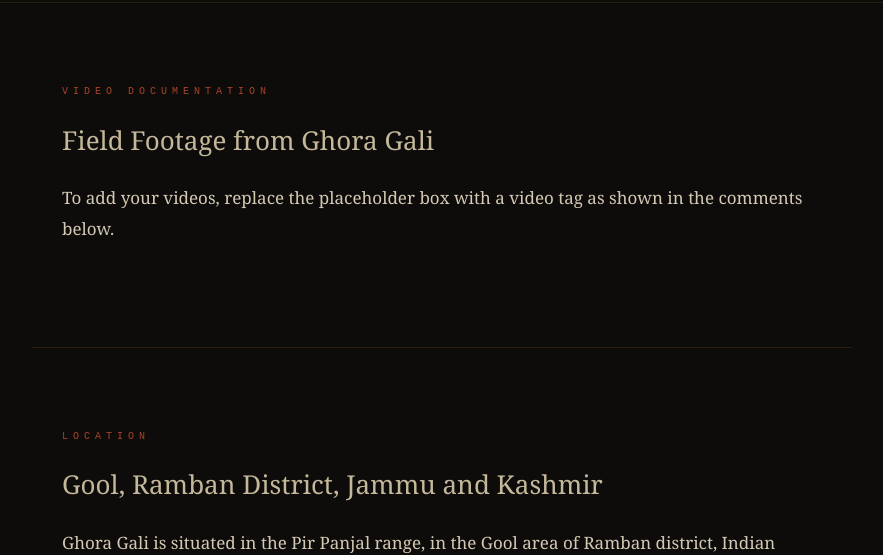
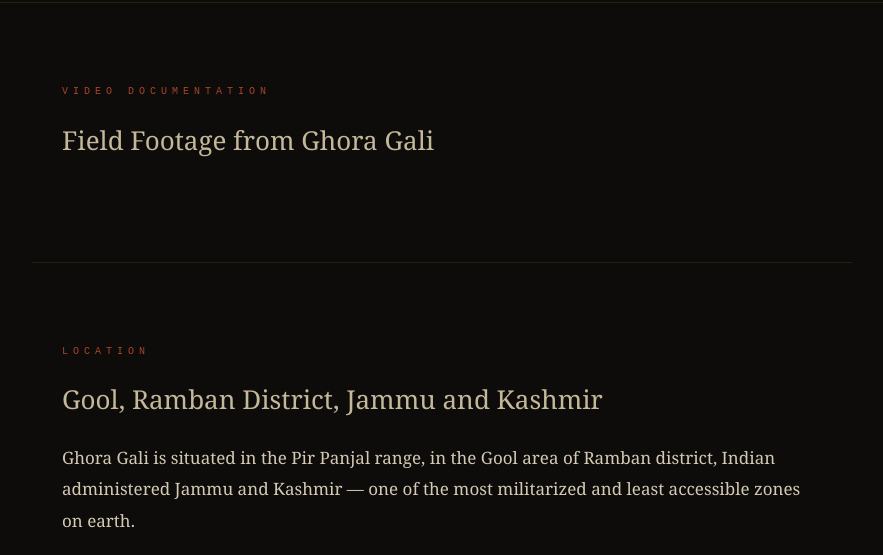
Before and after one commit to Ashfaq010/Petrified-Wedding-of-the-Himalayas-A-Digital-Archaeological-Preservation-Project-of-Ghora-Gali-Gool, a plain HTML site: page index.html in a window 1280 px wide. Shown: the part 6182-6737 px from the top of the page, without its empty margins (198-1081 px from the left). Drawn offline with Linux system fonts and the light colour scheme.

Commit message:
Remove video placeholder instructions from index.html
Removed instructions for adding videos in the video section.

```diff
--- a/index.html
+++ b/index.html
@@ -800,9 +800,6 @@ footer {
 <section id="videos">
   <span class="label">Video Documentation</span>
   <h2>Field Footage from Ghora Gali</h2>
-  <p>To add your videos, replace the placeholder box with a video tag as shown
-  in the comments below.</p>
-
   </div>
 </section>
 
```
